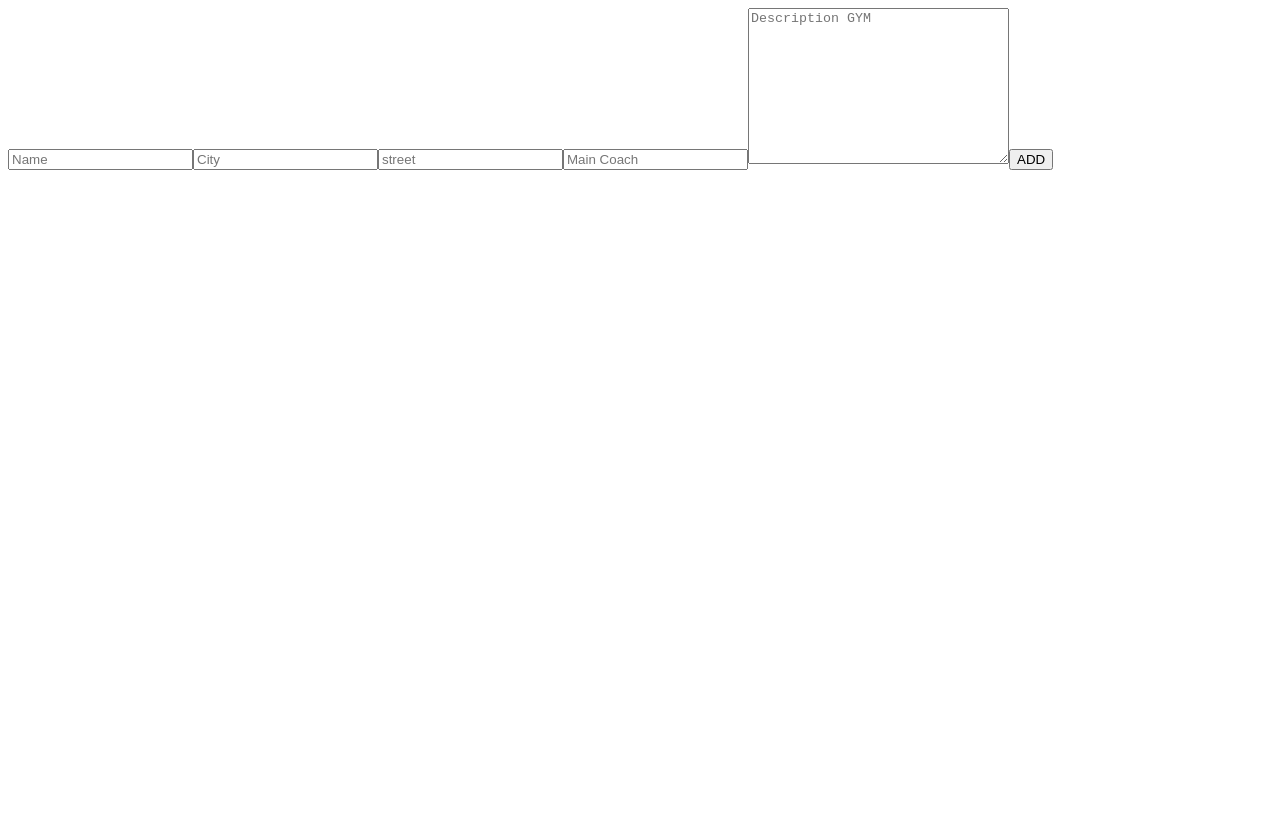
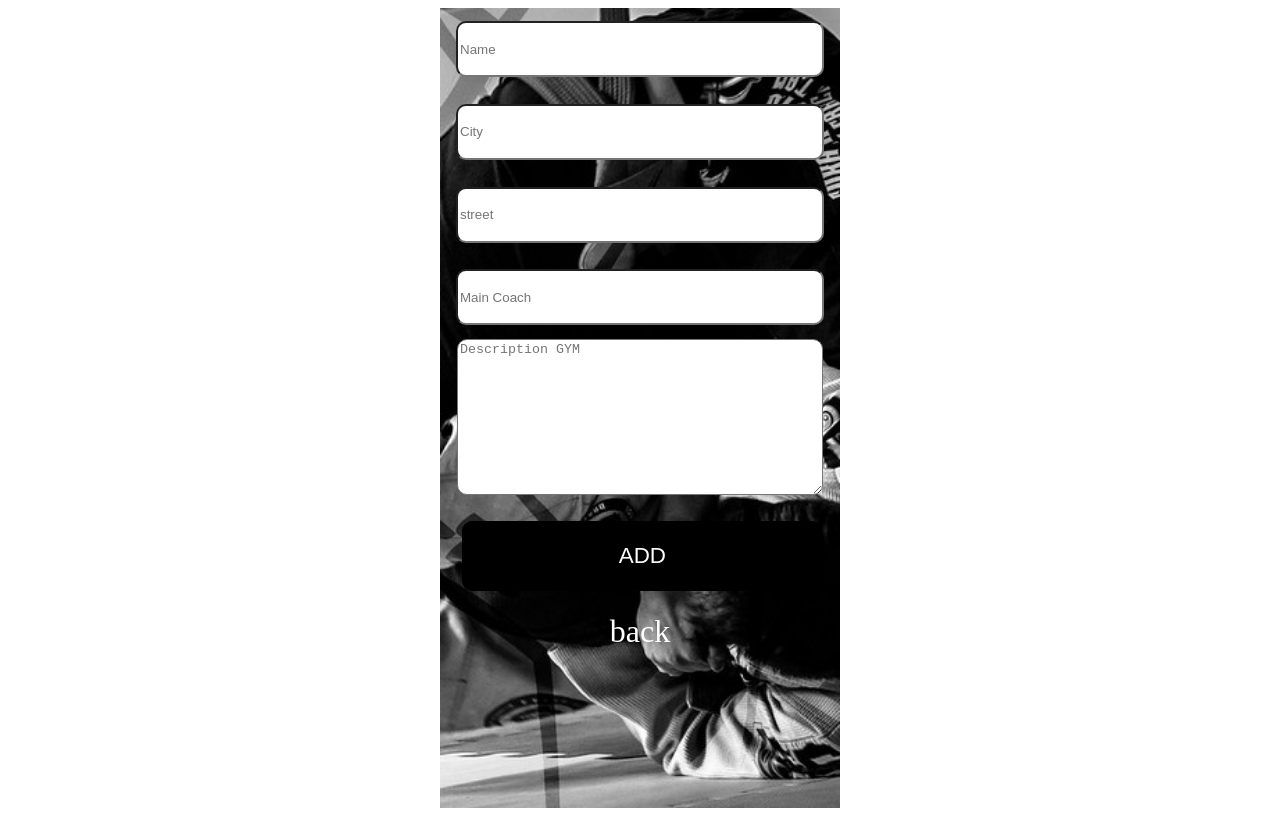
Before and after one commit to Wojtasbjj/FindGym, a Vue app: page /add in a window 1280 px wide. Built offline with nearby package versions, Linux system fonts and the light colour scheme.

Commit message:
added css and started working on searching

```diff
--- a/src/App.vue
+++ b/src/App.vue
@@ -1,5 +1,7 @@
 <template>
-<router-view></router-view>
+  <div class="container">
+    <router-view></router-view>
+  </div>
 </template>
 
 <script>
@@ -12,4 +14,67 @@ export default {
 </script>
 
 <style>
+  li {
+    color: white;
+    list-style: none;
+    border: solid 1px white;
+    text-align: center;
+    margin: 1em 1em;
+    font-size: .8em;
+  }
+  h1 {
+    font-weight: bold;
+  }
+  .container {
+    width: 400px;
+    height: 800px;
+    margin: 0 auto;
+    text-align: center;
+    background-image: url('assets/bg.jpg');
+    background-position: top;
+    background-size: cover;
+    overflow: scroll;
+  }
+
+    .find, .add {
+        width: 150px;
+        height: 70px;
+        border: solid 1px black;
+        border-radius: 10px;
+        background: black;
+        margin: 1em;
+        color: white;
+        text-decoration: none;
+        display: flex;
+        justify-content: center;
+    }
+
+        input {
+        width: 90%;
+        height: 50px;
+        margin: 1em 0;
+        border-radius: 10px;
+    }
+    textarea {
+        width: 90%;
+        border-radius: 10px;
+    }
+
+    button {
+        width: 90%;
+        height: 70px;
+        border: solid 1px black;
+        border-radius: 10px;
+        background: black;
+        margin: 1em;
+        color: white;
+        font-size: 1.4em;
+    }
+
+    .back {
+        color: white;
+        text-decoration: none;
+        font-size: 2em;
+    }
+
 </style>
--- a/src/components/AddGym.vue
+++ b/src/components/AddGym.vue
@@ -7,6 +7,7 @@
             <input v-model="mainCoach" type="text" name="coach" placeholder="Main Coach">
             <textarea v-model="description" name="desc" placeholder="Description GYM" cols="30" rows="10"></textarea>
             <button @click.prevent="sendData()">ADD</button>
+            <router-link class="back" to="/">back</router-link>
             <h2 v-if="addedSuccess">Gym Added Sucesfully</h2>
         </form>
     </div>
@@ -49,3 +50,16 @@ export default {
     }
 }
 </script>
+
+<style scoped>
+
+    h2 {
+        color: white;
+        background: green;
+        border: solid 1px green;
+        border-radius: 10px;
+        margin: 0 auto;
+        width: 90%;
+        margin-top: 1em;
+    }
+</style>
--- a/src/components/FindGym.vue
+++ b/src/components/FindGym.vue
@@ -1,5 +1,8 @@
 <template>
-    <div class="co">
+    <div class="container">
+        <input v-model="searchingWord" type="text" name="find" placeholder="Find">
+        <button @click.prevent="findGym()">search</button>
+        <router-link class="back" to="/">back</router-link>
         <ul id="gyms" class="gyms"></ul>
     </div>
 </template>
@@ -9,6 +12,7 @@ export default {
     data() {
         return {
             gyms: [],
+            searchingWord: ''
         }
     },
     methods: {
@@ -30,19 +34,36 @@ export default {
                 }
                 this.gyms = results
                 const gymList = document.getElementById('gyms')
-                console.log(gymList)
 
                 for(let i = 0; i < this.gyms.length; i++) {
                     const newLi = document.createElement('li')
-                    newLi.innerHTML = `<h1>Nazwa: ${this.gyms[i].gymName}<h1><h2>Miasto: ${this.gyms[i].city}, ${this.gyms[i].gymStreet}</h2><h2>Miasto: ${this.gyms[i].mainCoach}</h2><p>${this.gyms[i].description}</p>`
-                    // newLi.innerHTML = this.gyms[i].gymName
-                    console.log(newLi)
+                    newLi.innerHTML = `<h1>Nazwa: ${this.gyms[i].gymName}<h1><h2>Miasto: ${this.gyms[i].city}, ${this.gyms[i].gymStreet}</h2><h2>Główny trener: ${this.gyms[i].mainCoach}</h2><p>${this.gyms[i].description}</p>`
                     gymList.appendChild(newLi)
                 }
 
 
 
             })
+        },
+        findGym() {
+            let newArr = []
+            for (let i = 0; i < this.gyms.length; i++) {
+                if (this.gyms[i].gymName === this.searchingWord) {
+                    newArr.push(this.gyms[i])
+                }
+                if (this.gyms[i].city === this.searchingWord) {
+                    newArr.push(this.gyms[i])
+                }
+                if (this.gyms[i].gymStreet === this.searchingWord) {
+                    newArr.push(this.gyms[i])
+                }
+                if (this.gyms[i].mainCoach === this.searchingWord) {
+                    newArr.push(this.gyms[i])
+                }
+            }
+            console.log(newArr)
+            // w nowej tablicy znajdują się tylko wyszukane elementy z tablicy gyms teraz muszę usunąć wszystkie elementy li
+            // i stworzyc nowe na bazie newArr
         }
     },
     mounted() {
@@ -50,3 +71,12 @@ export default {
     }
 }
 </script>
+
+<style scoped>
+
+button {
+    margin: 0 auto;
+    height: 40px;
+
+}
+</style>
--- a/src/components/StartGym.vue
+++ b/src/components/StartGym.vue
@@ -6,8 +6,7 @@
 </template>
 
 <style scoped>
-    .find, .add {
-        border: solid 1px black;
-        margin: 2em;
+    .container {
+        display: flex;
     }
 </style>
```
Also changed, not shown: src/assets/bg.jpg (added).
